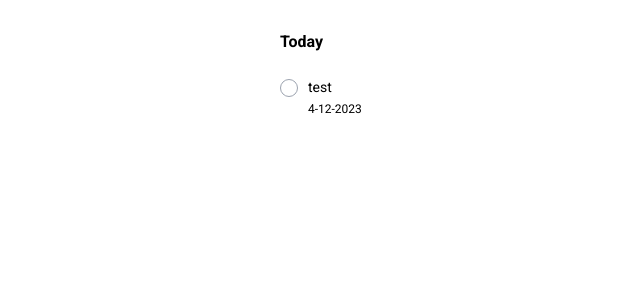
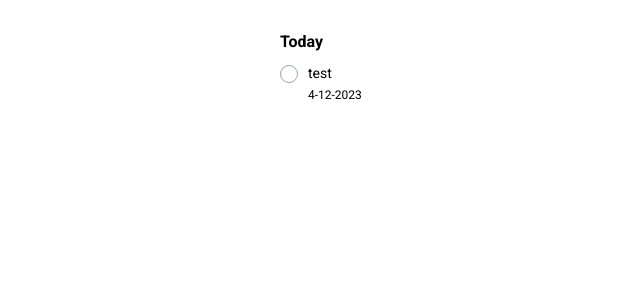
Before and after one commit to DSalimgerey/vue-todo-mvp, a Vue app: page / in a window 1280 px wide. Shown: the top 300 px of the page, without its empty margins (60-700 px from the left). Built offline with nearby package versions, Linux system fonts and the light colour scheme.

Commit message:
update spaces between elements

```diff
--- a/src/App.vue
+++ b/src/App.vue
@@ -28,7 +28,7 @@ watch(
   <main>
     <div class="container mx-auto w-[600px]">
       <div class="py-[30px]">
-        <div class="mb-[20px]">
+        <div class="mb-[6px]">
           <h1 class="text-[16px] font-bold">Today</h1>
         </div>
 
--- a/src/components/datepicker/v-datepicker.vue
+++ b/src/components/datepicker/v-datepicker.vue
@@ -76,7 +76,7 @@ export default {
 </script>
 
 <template>
-  <div ref="reference" @click="toggle">
+  <div ref="reference" class="flex" @click="toggle">
     <button class="text-[12px]">{{ displayDate }}</button>
   </div>
   <teleport v-if="isOpen" to="body">
--- a/src/components/v-todo-item.vue
+++ b/src/components/v-todo-item.vue
@@ -34,7 +34,7 @@ export default {
       <div>
         <p>{{ todo.title }}</p>
       </div>
-      <div class="flex">
+      <div class="flex mt-[2px]">
         <v-datepicker v-model="date"></v-datepicker>
       </div>
     </div>
```
